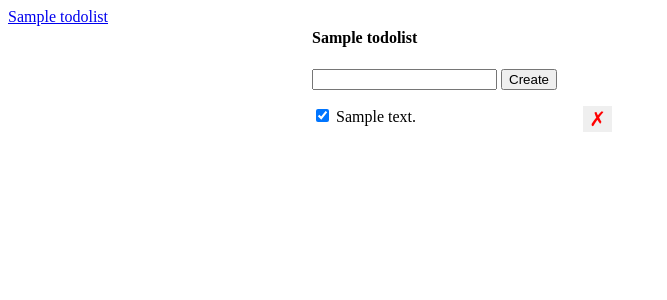
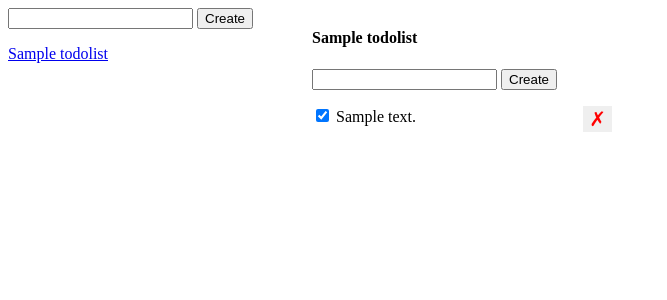
Before and after one commit to hzoghi/todoapp, a Flask app: page /lists/1 in a window 1280 px wide. Shown: the top 300 px of the page, without its empty margins (0-667 px from the left). Run offline with Flask 2, Linux system fonts and the light colour scheme; tables that the repository leaves empty hold one stand-in row (values such as "Sample post").

Commit message:
added the creation form in FE

```diff
--- a/src/templates/index.html
+++ b/src/templates/index.html
@@ -33,6 +33,10 @@
     </head>
     <body>
         <div class="lists-wrapper">
+            <form id="form" method="post" action="/lists/create">
+                <input id="list_name" type="text" name="name" />
+                <input type="submit" value="Create" />
+            </form>
             <ul id="lists">
                 {%for list in lists%}
                 <li>
```
